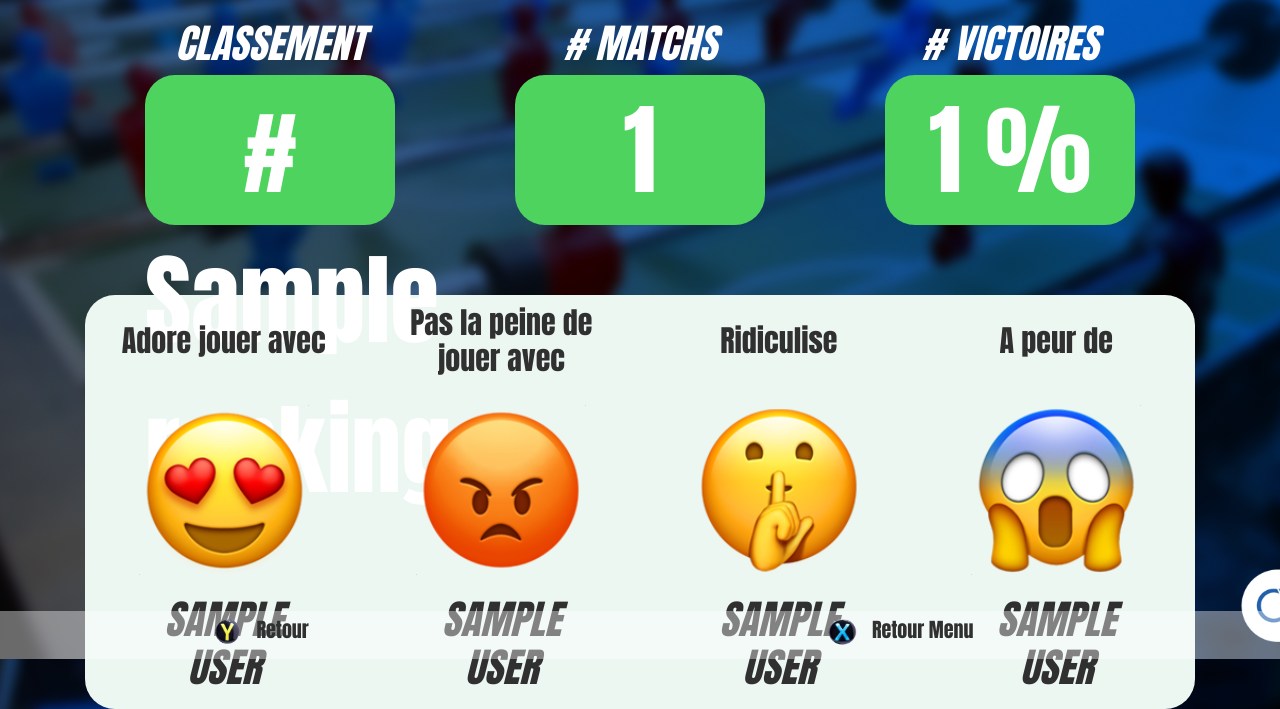
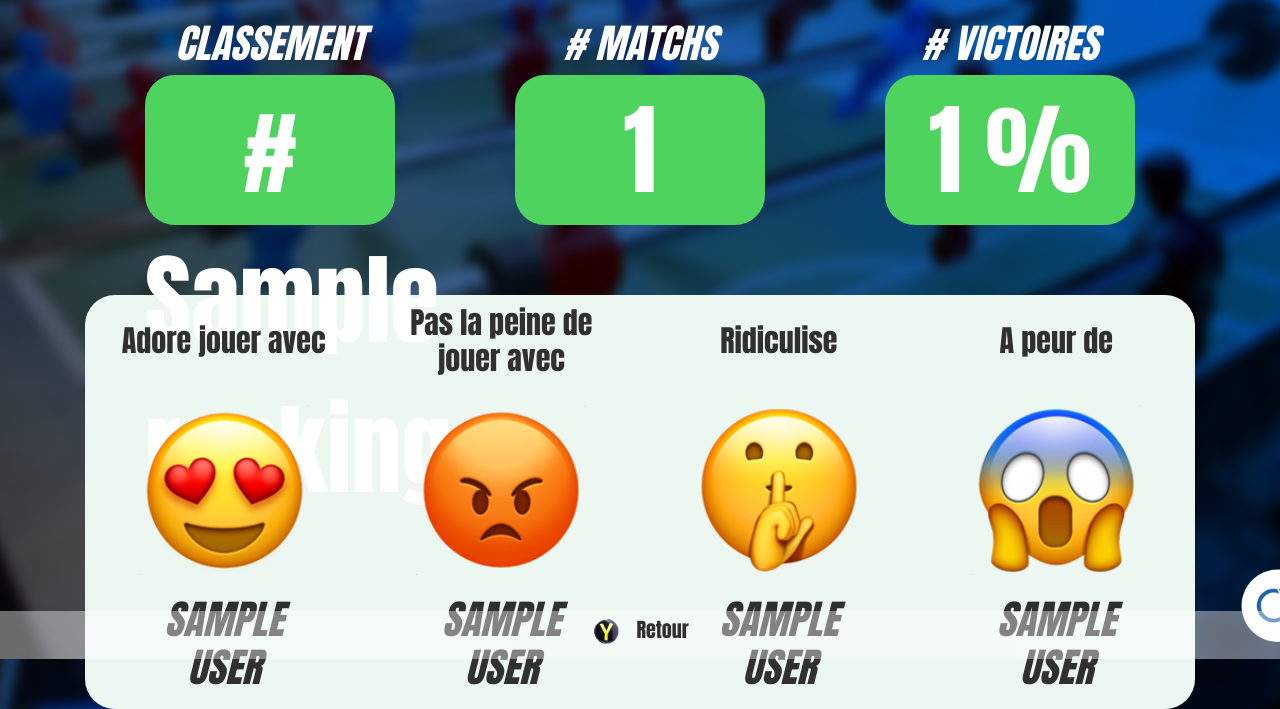
Before and after one commit to atournillon/BabyFootConnecte, a Flask app: template app/templates/player.html in a window 1280 px wide. Shown: the part 141-850 px from the top of the page. Run offline with Flask 2, Linux system fonts and the light colour scheme; the template is opened without the code that fills it: most values are stand-ins (such as "Sample title", 1, 10 or a date in 2020); parts of the project's set-up code (start-up, migrations or seed data) failed here and were passed over; some libraries are stand-ins or nearby versions.

Commit message:
Modif Pauline
footer

```diff
--- a/app/templates/player.html
+++ b/app/templates/player.html
@@ -69,7 +69,6 @@
   	<table id="footer">
 		<tr id="tr_footer">
   			<td id="td_footer"><h3><a href="{{ url_for('players') }}"><img src="/static/img/retour.png" style="width:30px;height:30px; margin: 0 15px 0 0;">Retour</a></h3></td>
-  			<td id="td_footer"><h3><a href="{{ url_for('index') }}"><img src="/static/img/valider.png" style="width:30px;height:30px; margin: 0 15px 0 0;">Retour Menu</a></h3></td>
   		</tr>
  	</table>
 </footer>
```
